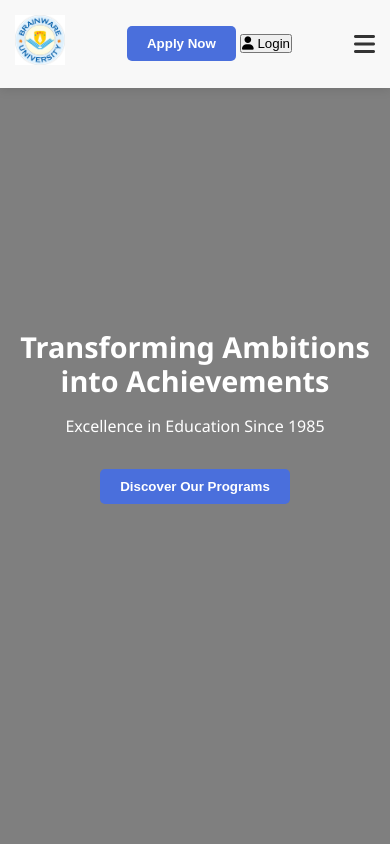
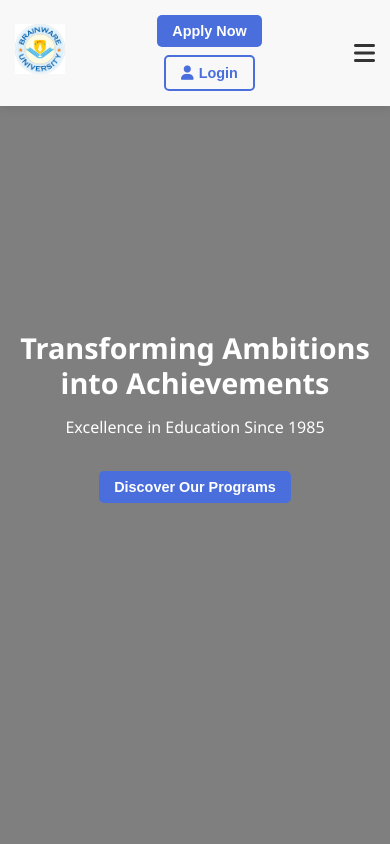
Before and after one commit to SagarBhadra01/universitylandingpage, a plain HTML site: page index.html in a window 390 px wide. Shown: the top 844 px of the page. Drawn offline with Linux system fonts and the light colour scheme.

Commit message:
Update styles.css

```diff
--- a/styles.css
+++ b/styles.css
@@ -111,6 +111,12 @@ nav ul li a:hover::after, nav ul li a.active::after {
     width: 100%;
 }
 
+.header-buttons {
+    display: flex;
+    gap: 10px;
+    align-items: center;
+}
+
 .cta-button {
     background-color: #4a6fdc;
     color: white;
@@ -124,6 +130,30 @@ nav ul li a:hover::after, nav ul li a.active::after {
 
 .cta-button:hover {
     background-color: #3557b7;
+    transform: translateY(-2px);
+}
+
+.login-button {
+    background-color: transparent;
+    color: #4a6fdc;
+    border: 2px solid #4a6fdc;
+    padding: 8px 18px;
+    border-radius: 5px;
+    font-weight: 600;
+    cursor: pointer;
+    transition: all 0.3s;
+    display: flex;
+    align-items: center;
+    gap: 5px;
+}
+
+.login-button i {
+    font-size: 0.9rem;
+}
+
+.login-button:hover {
+    background-color: #4a6fdc;
+    color: white;
     transform: translateY(-2px);
 }
 
@@ -553,6 +583,16 @@ footer {
         display: block;
     }
 
+    .header-buttons {
+        flex-direction: column;
+        gap: 8px;
+    }
+
+    .login-button, .cta-button {
+        padding: 8px 15px;
+        font-size: 0.9rem;
+    }
+
     nav {
         position: absolute;
         top: 80px;
```
